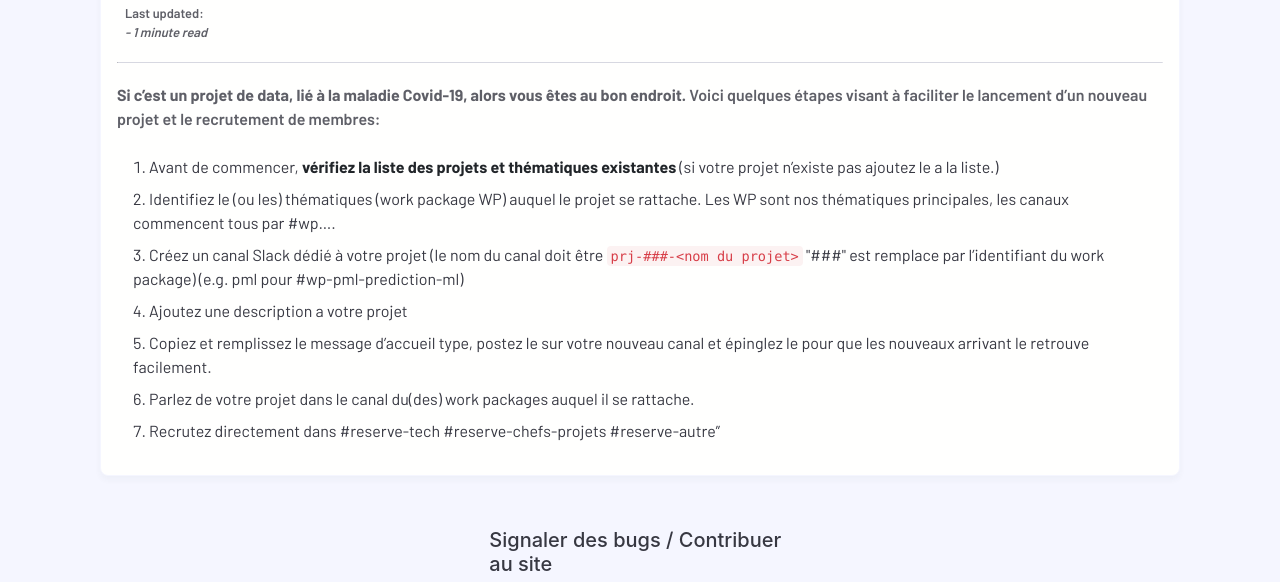
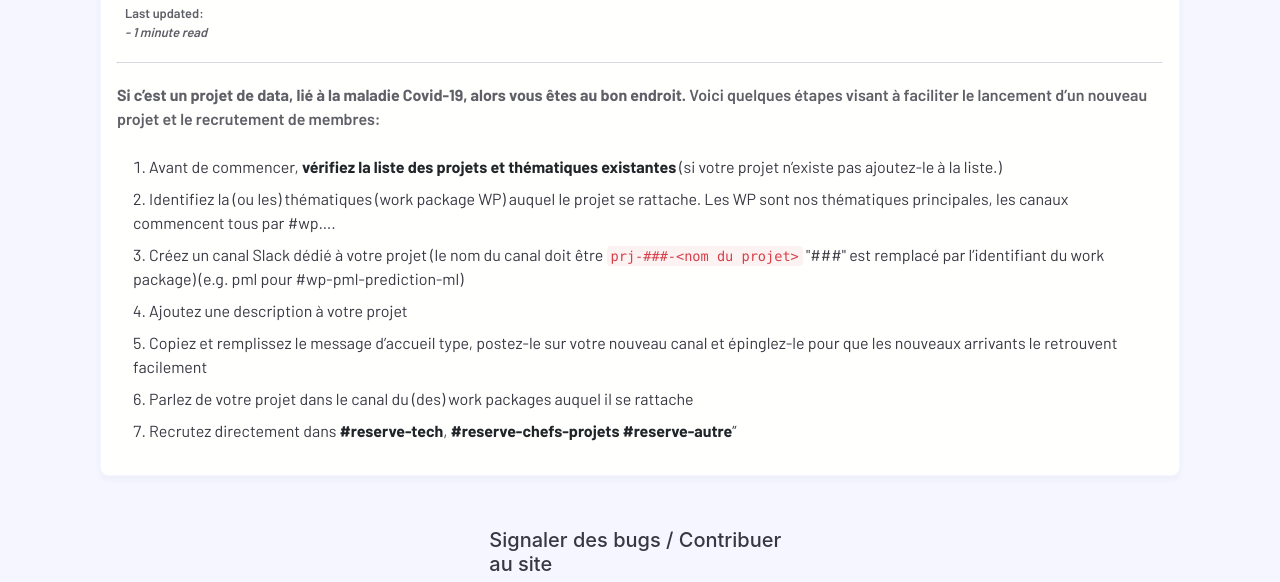
Before and after one commit to opencovid19-fr/opencovid19-fr.github.io, a Jekyll site: the page built from _posts/Comment contribuer/2020-03-15-je-suis-porteur-de-projet.md, in a window 1280 px wide and 900 px high, cut to the strip 318-900 px from the top of the window. Built offline with Jekyll 4.4.1, drawn with Linux system fonts in a browser that asks for light colours; nearby versions of some CDN libraries; comment, search, counter and statistics services are not loaded.

Commit message:
Correct grammar, add links

```diff
--- a/_posts/Comment contribuer/2020-03-15-je-suis-porteur-de-projet.md
+++ b/_posts/Comment contribuer/2020-03-15-je-suis-porteur-de-projet.md
@@ -11,10 +11,10 @@
 
 **Si c'est un projet de data, lié à la maladie Covid-19, alors vous êtes au bon endroit.**
 Voici quelques étapes visant à faciliter le lancement d'un nouveau projet et le recrutement de membres:
-1. Avant de commencer, [vérifiez la liste des projets et thématiques existantes](https://docs.google.com/spreadsheets/d/1UVFem7ICyRmX01QV0xUv4lCS4_k_sDS0OaKrZjG_dtw/edit?usp=sharing) (si votre projet n'existe pas ajoutez le a la liste.)
-2. Identifiez le (ou les) thématiques (work package WP) auquel le projet se rattache. Les WP sont nos thématiques principales, les canaux commencent tous par #wp....
-3. Créez un canal Slack dédié à votre projet (le nom du canal doit être `prj-###-<nom du projet>` \"###\" est remplace par l'identifiant du work package) (e.g. pml pour #wp-pml-prediction-ml)
-4. Ajoutez une description a votre projet
-5. Copiez et remplissez le message d'accueil type, postez le sur votre nouveau canal et épinglez le pour que les nouveaux arrivant le retrouve facilement.
-6. Parlez de votre projet dans le canal du(des) work packages auquel il se rattache.
-7. Recrutez directement dans #reserve-tech #reserve-chefs-projets #reserve-autre"
+1. Avant de commencer, [vérifiez la liste des projets et thématiques existantes](https://docs.google.com/spreadsheets/d/1UVFem7ICyRmX01QV0xUv4lCS4_k_sDS0OaKrZjG_dtw/edit?usp=sharing) (si votre projet n'existe pas ajoutez-le à la liste.)
+2. Identifiez la (ou les) thématiques (work package WP) auquel le projet se rattache. Les WP sont nos thématiques principales, les canaux commencent tous par #wp....
+3. Créez un canal Slack dédié à votre projet (le nom du canal doit être `prj-###-<nom du projet>` \"###\" est remplacé par l'identifiant du work package) (e.g. pml pour #wp-pml-prediction-ml)
+4. Ajoutez une description à votre projet
+5. Copiez et remplissez le message d'accueil type, postez-le sur votre nouveau canal et épinglez-le pour que les nouveaux arrivants le retrouvent facilement
+6. Parlez de votre projet dans le canal du (des) work packages auquel il se rattache
+7. Recrutez directement dans [#reserve-tech](https://app.slack.com/client/TUQTGE7FU/C0104P6HVQU/thread/C010UEYQE8M-1585396250.010600), [#reserve-chefs-projets](https://app.slack.com/client/TUQTGE7FU/C010GHURJJ1/thread/C010UEYQE8M-1585396250.010600) [#reserve-autre](https://app.slack.com/client/TUQTGE7FU/C010GHUTNJZ/thread/C010UEYQE8M-1585396250.010600)"
```
